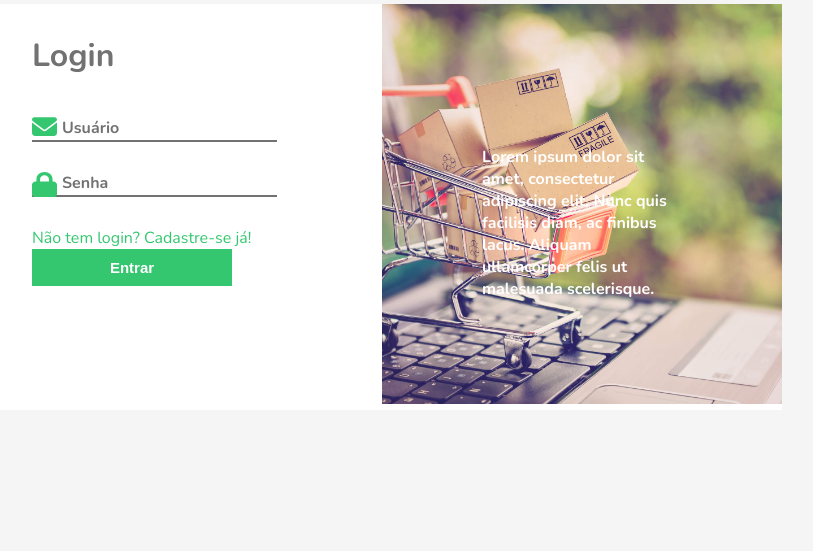
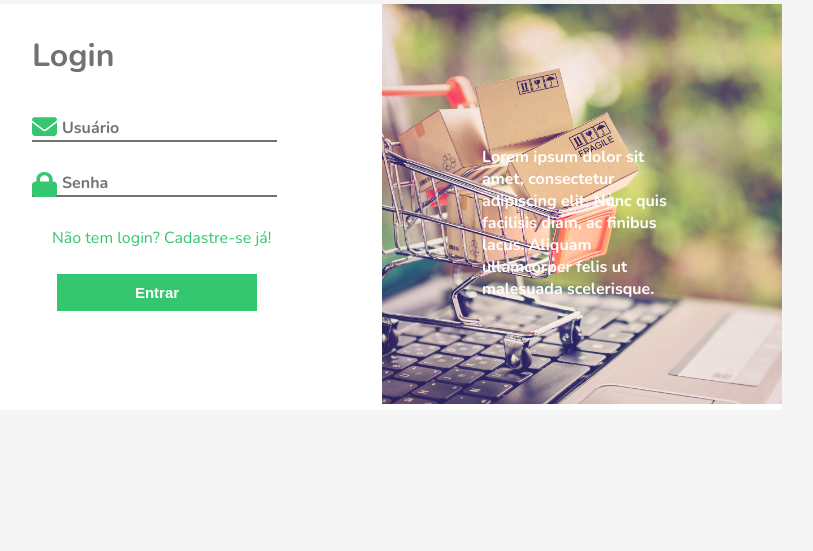
Before and after one commit to Rodrigo-bs/projeto-pratica_em_programacao_web, a PHP site: the page made by app/views/login.html in a window 1280 px wide. Shown: the part 201-752 px from the top of the page, without its empty margins (258-1071 px from the left). Run offline with PHP 8.4, Linux system fonts and the light colour scheme; the template is opened without the code that fills it, so the values that code supplies are empty.

Commit message:
Update style-login.css

```diff
--- a/app/views/style-login.css
+++ b/app/views/style-login.css
@@ -87,4 +87,9 @@ form{
     padding: 10px;
     width: 200px;
     font-size: 15px;
+    margin: 25px;
 }
+
+#sem-cadastro{
+    margin: 20px;
+}
```
